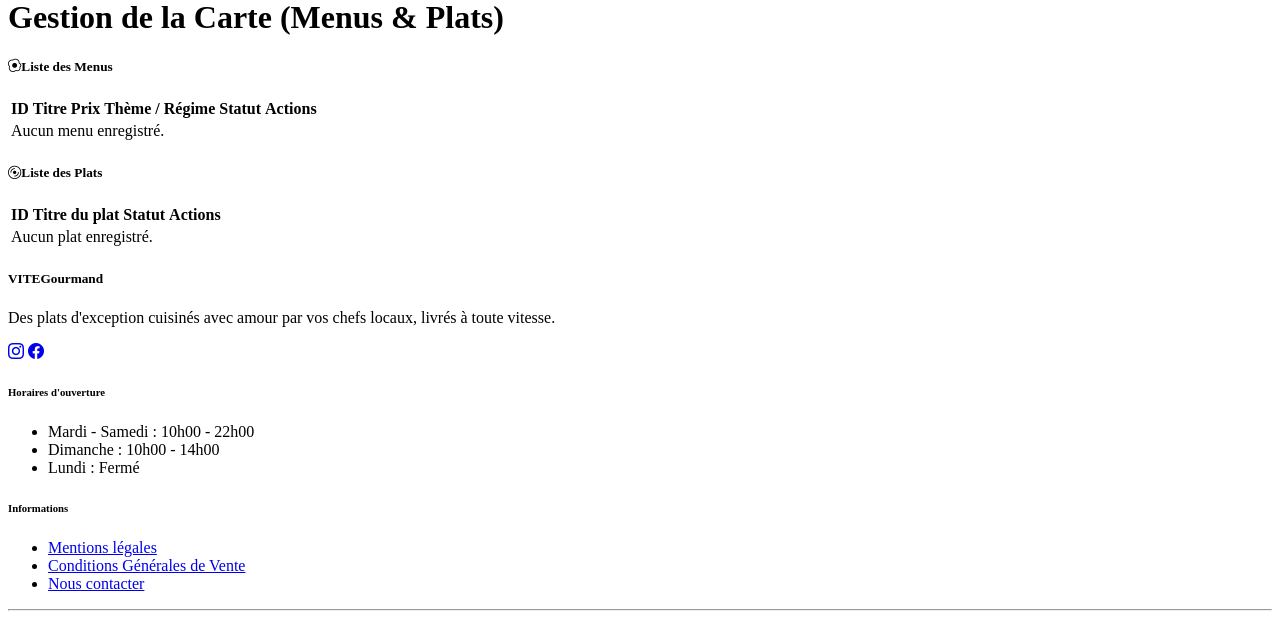
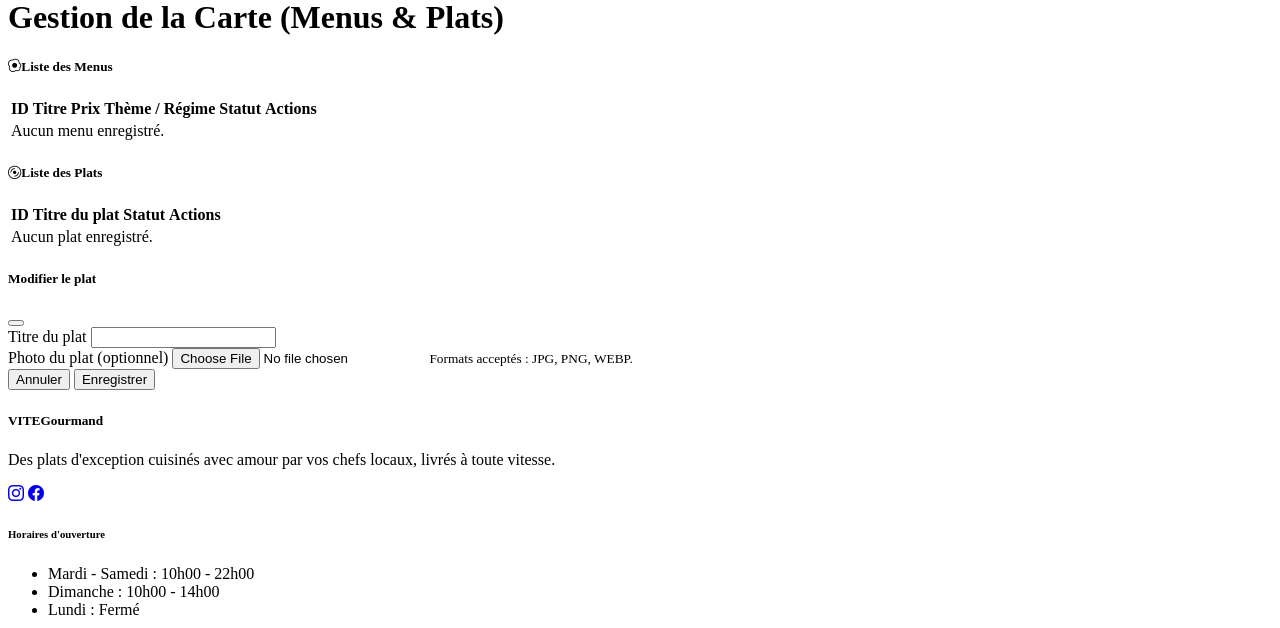
Before and after one commit to NKO971/VITEGourmand, a PHP site: template app/views/gestion_carte_plats.view.php in a window 1280 px wide. Shown: the part 84-712 px from the top of the page. Run offline with PHP 8.4, Linux system fonts and the light colour scheme; the template is opened without the code that fills it, so the values that code supplies are empty; some libraries are stand-ins or nearby versions.

Commit message:
feat(dashboard): ajout du basculement d'état et de l'édition des plats
- Implémentation du toggle statut (Activer/Masquer) en AJAX pour menus et plats
- Isolation de la modal d'édition de plat dans le partial _modal_edit_plat.php
- Traitement de la modification de plat via FormData (titre et photo binaire)
- Mise à jour dynamique du DOM (badges et libellés) sans rechargement

```diff
--- a/app/controllers/gestionCarteController.php
+++ b/app/controllers/gestionCarteController.php
@@ -272,7 +272,7 @@
     "Gestion de la Carte",
     "gestion_carte_plats.view.php",
     [],
-    ['js/gestion-carte.js'],
+    ['js/dashboard_menus_plats.js'],
     [
         'menus'       => $menus,
         'plats'       => $plats,
--- a/app/views/gestion_carte_plats.view.php
+++ b/app/views/gestion_carte_plats.view.php
@@ -1,4 +1,4 @@
-<div class="container-fluid my-4">
+<div class="container-fluid my-4 moderation-menus-plats">
     <div class="d-flex justify-content-between align-items-center mb-4">
         <h1 class="h3 text-dark fw-bold mb-0">Gestion de la Carte (Menus & Plats)</h1>
     </div>
@@ -52,19 +52,17 @@
                                         <span class="badge bg-outline-dark text-dark border"><?= htmlspecialchars($menu['regime_libelle'] ?? 'N/A') ?></span>
                                     </td>
                                     <td>
-                                        <?php if (($menu['actif'] ?? 1) == 1): ?>
-                                            <span class="badge bg-success">Actif</span>
-                                        <?php else: ?>
-                                            <span class="badge bg-danger">Masqué</span>
-                                        <?php endif; ?>
+                                        <span class="badge badge-status <?= ($menu['actif'] ?? 1) == 1 ? 'bg-success' : 'bg-danger' ?>">
+                                            <?= ($menu['actif'] ?? 1) == 1 ? 'Actif' : 'Masqué' ?>
+                                        </span>
                                     </td>
                                     <td class="text-end">
                                         <button class="btn btn-sm btn-outline-primary me-1 btn-edit-menu" data-id="<?= $menu['menu_id'] ?>">
                                             <i class="bi bi-pencil"></i> Modifier
                                         </button>
                                         <button class="btn btn-sm <?= ($menu['actif'] ?? 1) == 1 ? 'btn-outline-danger' : 'btn-outline-success' ?> btn-toggle-menu"
-                                                data-id="<?= $menu['menu_id'] ?>"
-                                                data-actif="<?= ($menu['actif'] ?? 1) == 1 ? 0 : 1 ?>">
+                                            data-id="<?= $menu['menu_id'] ?>"
+                                            data-actif="<?= ($menu['actif'] ?? 1) == 1 ? 0 : 1 ?>">
                                             <i class="bi <?= ($menu['actif'] ?? 1) == 1 ? 'bi-eye-slash' : 'bi-eye' ?>"></i>
                                             <?= ($menu['actif'] ?? 1) == 1 ? 'Masquer' : 'Activer' ?>
                                         </button>
@@ -105,19 +103,17 @@
                                     <td><strong>#<?= htmlspecialchars((string)$plat['plat_id']) ?></strong></td>
                                     <td><?= htmlspecialchars($plat['titre_plat'] ?? '') ?></td>
                                     <td>
-                                        <?php if (($plat['actif'] ?? 1) == 1): ?>
-                                            <span class="badge bg-success">Actif</span>
-                                        <?php else: ?>
-                                            <span class="badge bg-danger">Masqué</span>
-                                        <?php endif; ?>
+                                        <span class="badge badge-status <?= ($plat['actif'] ?? 1) == 1 ? 'bg-success' : 'bg-danger' ?>">
+                                            <?= ($plat['actif'] ?? 1) == 1 ? 'Actif' : 'Masqué' ?>
+                                        </span>
                                     </td>
                                     <td class="text-end">
                                         <button class="btn btn-sm btn-outline-primary me-1 btn-edit-plat" data-id="<?= $plat['plat_id'] ?>">
                                             <i class="bi bi-pencil"></i> Modifier
                                         </button>
                                         <button class="btn btn-sm <?= ($plat['actif'] ?? 1) == 1 ? 'btn-outline-danger' : 'btn-outline-success' ?> btn-toggle-plat"
-                                                data-id="<?= $plat['plat_id'] ?>"
-                                                data-actif="<?= ($plat['actif'] ?? 1) == 1 ? 0 : 1 ?>">
+                                            data-id="<?= $plat['plat_id'] ?>"
+                                            data-actif="<?= ($plat['actif'] ?? 1) == 1 ? 0 : 1 ?>">
                                             <i class="bi <?= ($plat['actif'] ?? 1) == 1 ? 'bi-eye-slash' : 'bi-eye' ?>"></i>
                                             <?= ($plat['actif'] ?? 1) == 1 ? 'Masquer' : 'Activer' ?>
                                         </button>
@@ -130,4 +126,5 @@
             </div>
         </div>
     </div>
+    <?php require_once ROOT_PATH . 'app/views/partials/_modal_edit_plat.php'; ?>
 </div>
--- a/app/views/partials/_menu_modal.php
+++ b/app/views/partials/_menu_modal.php
@@ -45,7 +45,7 @@
         <?php endif; ?>
 
         <?php
-        $conditions = json_decode($menu['conditions_stockage'], true);
+        $conditions = json_decode($menu['conditions_stockage'] ?? '[]', true);
         ?>
 
         <?php if (!empty($conditions)): ?>
--- /dev/null
+++ b/app/views/partials/_modal_edit_plat.php
@@ -0,0 +1,32 @@
+<!-- Modal de modification d'un plat -->
+<div class="modal fade" id="modalEditPlat" tabindex="-1" aria-labelledby="modalEditPlatLabel" aria-hidden="true">
+    <div class="modal-dialog modal-dialog-centered">
+        <div class="modal-content">
+            <form id="formEditPlat" enctype="multipart/form-data">
+                <div class="modal-header">
+                    <h5 class="modal-title fw-bold" id="modalEditPlatLabel">Modifier le plat</h5>
+                    <button type="button" class="btn-close" data-bs-dismiss="modal" aria-label="Fermer"></button>
+                </div>
+                <div class="modal-body">
+                    <!-- Champ caché pour stocker l'ID du plat -->
+                    <input type="hidden" name="plat_id" id="edit_plat_id">
+
+                    <div class="mb-3">
+                        <label for="edit_titre_plat" class="form-label fw-semibold">Titre du plat</label>
+                        <input type="text" class="form-control" id="edit_titre_plat" name="titre_plat" required>
+                    </div>
+
+                    <div class="mb-3">
+                        <label for="edit_photo_plat" class="form-label fw-semibold">Photo du plat (optionnel)</label>
+                        <input type="file" class="form-control" id="edit_photo_plat" name="photo" accept="image/jpeg,image/png,image/webp">
+                        <small class="text-muted">Formats acceptés : JPG, PNG, WEBP.</small>
+                    </div>
+                </div>
+                <div class="modal-footer">
+                    <button type="button" class="btn btn-secondary btn-sm" data-bs-dismiss="modal">Annuler</button>
+                    <button type="submit" class="btn btn-primary btn-sm" id="btnSavePlat">Enregistrer</button>
+                </div>
+            </form>
+        </div>
+    </div>
+</div>
```
Also changed, not shown: public/js/dashboard_menus_plats.js (+143 -0 lines).
